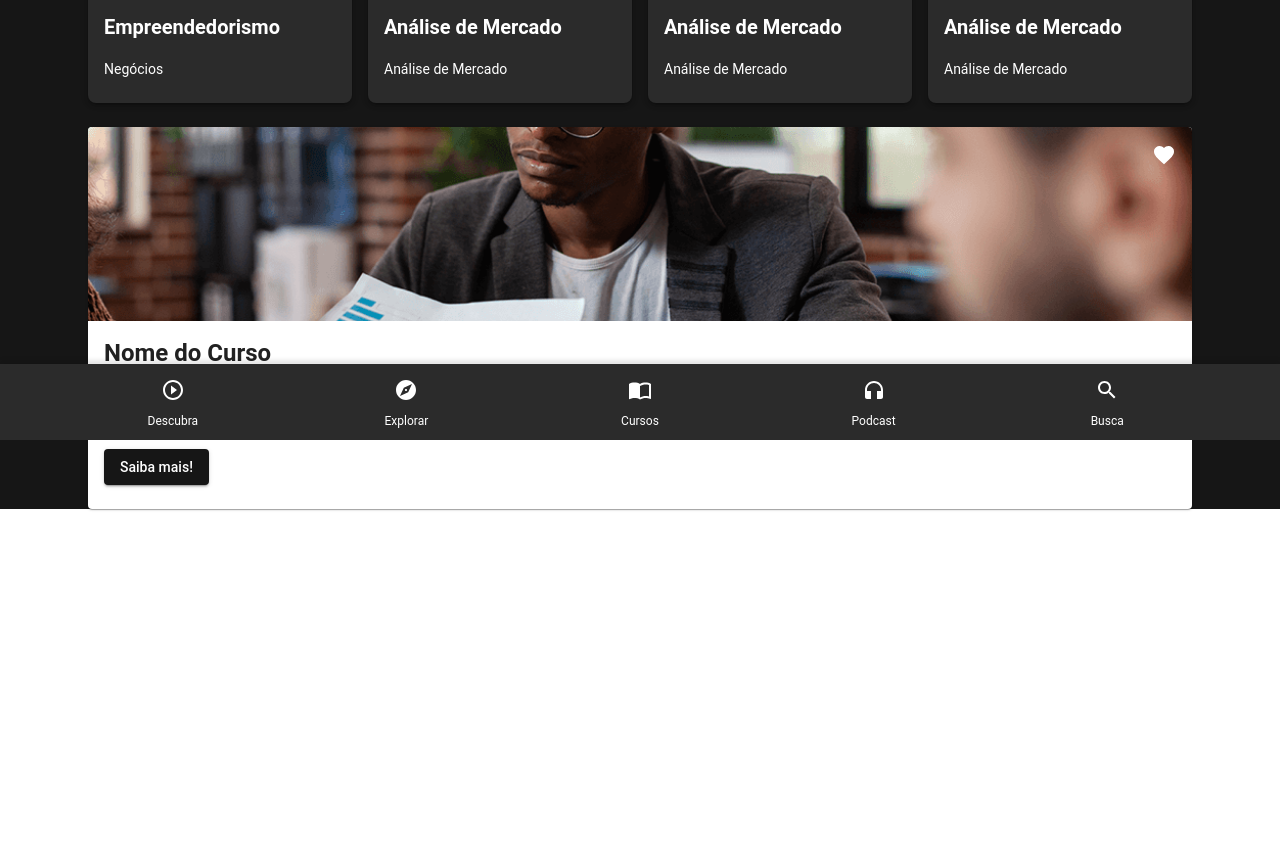
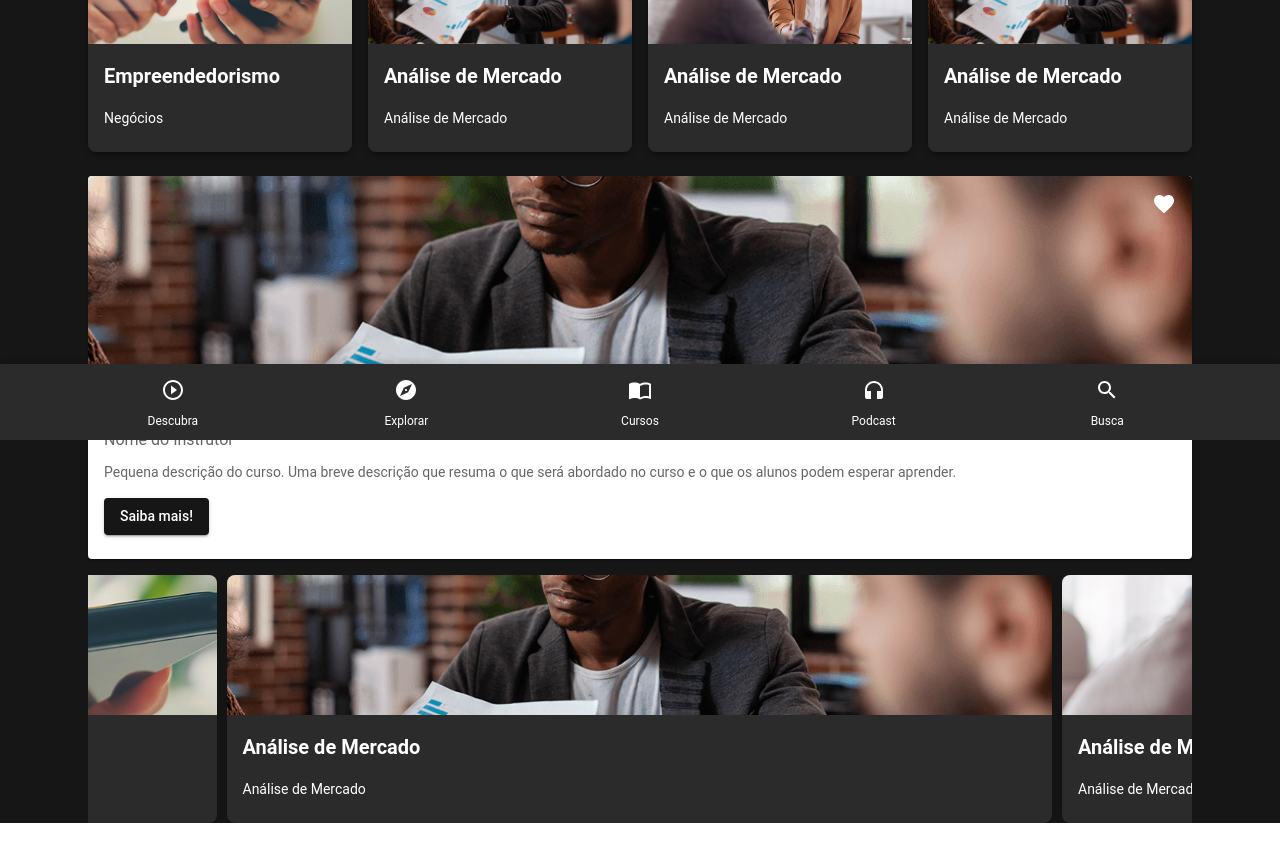
Before and after one commit to projects-athena/pqf2.0, a Next.js app: page / in a window 1280 px wide. Shown: the part 360-1222 px from the top of the page. Before the commit the page ends 949 px from the top, so only its background shows below. Built offline with nearby package versions, Linux system fonts and the light colour scheme.

Commit message:
carroselHome

```diff
--- /dev/null
+++ b/src/app/components/CarroselHome/carroselHome.css
@@ -0,0 +1,40 @@
+.embla {
+  max-width: 100%;
+  margin: auto;
+  --slide-height: auto;
+  --slide-spacing: 10px;
+  --slide-size: 75%;
+}
+
+.embla__viewport {
+  overflow: hidden;
+}
+
+.embla__container {
+  backface-visibility: hidden;
+  display: flex;
+  touch-action: pan-y pinch-zoom;
+  margin-left: calc(var(--slide-spacing) * -1);
+}
+
+.embla__slide {
+  flex: 0 0 var(--slide-size);
+  min-width: 0;
+  padding-left: var(--slide-spacing);
+  display: flex;
+  justify-content: center;
+}
+
+.embla__slide__number {
+  max-width: 280px;
+  background-color: white;
+  box-shadow: inset 0 0 0 0.2rem var(--detail-medium-contrast);
+  border-radius: 1.8rem;
+  font-size: 4rem;
+  font-weight: 600;
+  display: flex;
+  align-items: center;
+  justify-content: center;
+  height: var(--slide-height);
+  user-select: none;
+}
--- /dev/null
+++ b/src/app/components/CarroselHome/carroselHome.tsx
@@ -0,0 +1,40 @@
+import React from 'react';
+import { EmblaOptionsType } from 'embla-carousel';
+import Autoplay from 'embla-carousel-autoplay';
+import useEmblaCarousel from 'embla-carousel-react';
+import CursoDestaque from '../CursoDestaque/cursoDestaque';
+
+interface Slide {
+  image: string;
+  title: string;
+  subtitle: string;
+}
+
+type PropType = {
+  slides: Slide[];
+  options?: EmblaOptionsType;
+};
+
+const CarroselDestaque: React.FC<PropType> = ({ slides, options }) => {
+  const [emblaRef, emblaApi] = useEmblaCarousel(options, [Autoplay()]);
+
+  return (
+    <section className="embla">
+      <div className="embla__viewport" ref={emblaRef}>
+        <div className="embla__container">
+          {slides.map((slide, index) => (
+            <div className="embla__slide" key={index}>
+              <CursoDestaque
+                image={slide.image}
+                title={slide.title}
+                subtitle={slide.subtitle}
+              />
+            </div>
+          ))}
+        </div>
+      </div>
+    </section>
+  );
+};
+
+export default CarroselDestaque;
--- a/src/app/components/CursoDestaque/cursoDestaque.tsx
+++ b/src/app/components/CursoDestaque/cursoDestaque.tsx
@@ -12,7 +12,6 @@ const CursoDestaque: React.FC<CursoDestaqueProps> = ({ image, title, subtitle })
     <Card
       sx={{
         width: '100%',
-        maxWidth: 280,
         borderRadius: '8px',
         boxShadow: 3,
         overflow: 'hidden',
--- a/src/app/page.tsx
+++ b/src/app/page.tsx
@@ -2,21 +2,22 @@
 'use client'
 
 import React from 'react';
-import { Box, Typography } from '@mui/material';
+import { Button, Box, Typography } from '@mui/material';
 import Grid from '@mui/material/Grid';
 import Container from '@mui/material/Container';
 import CursoDestaque from './components/CursoDestaque/cursoDestaque';
 import CursoIndicacao from './components/CursoIndicacao/cursoIndicacao';
+import CarroselHome from './components/CarroselHome/carroselHome';
 import content from './content/content.json';
+import { EmblaOptionsType } from 'embla-carousel';
+import './components/CarroselHome/carroselHome.css';
+
+const OPTIONS: EmblaOptionsType = { loop: true }
+const SLIDE_COUNT = 5
+const SLIDES = Array.from(Array(SLIDE_COUNT).keys())
 
 
 const { cursosDestaqueTitle, courses } = content.cursosDestaque;
-
-const cursos = [
-  <CursoDestaque key={1} image='' title="Curso 1" subtitle="Descrição do Curso 1" />,
-  <CursoDestaque key={2} image='' title="Curso 2" subtitle="Descrição do Curso 2" />,
-  <CursoDestaque key={3} image='' title="Curso 3" subtitle="Descrição do Curso 3" />
-];
 
 export default function Home() {
   return (
@@ -29,7 +30,7 @@ export default function Home() {
             py: 1,
             left: 0,
             margin: 0,
-            marginBottom: '35px'
+            marginBottom: 3
           }}
         >
           <Typography
@@ -57,6 +58,8 @@ export default function Home() {
           </Typography>
       </Box>
 
+      <Button sx={{justifyContent: 'center', marginBottom: 3, width: '100%', color: 'secondary.contrastText', borderRadius: 5}} variant='contained' color='tertiary'>Matricule-se Já!</Button>
+
       <Grid
         container
         spacing={2}
@@ -78,9 +81,14 @@ export default function Home() {
         ))}
       </Grid>
 
-      <Box sx={{marginBottom: 10}}>
+      <Box sx={{marginBottom: 2}}>
         <CursoIndicacao></CursoIndicacao>
       </Box>
+
+      <Box sx={{marginBottom: 10}}>
+        <CarroselHome slides={courses} options={OPTIONS}></CarroselHome>
+      </Box>
+
 
     </Container>
   );
```
